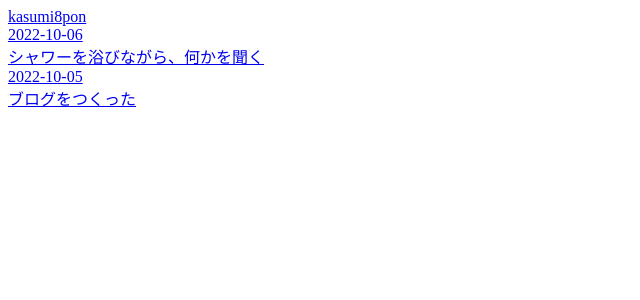
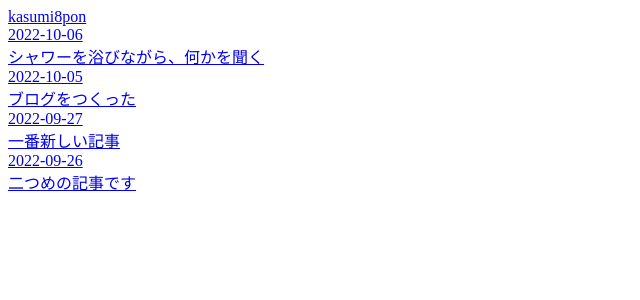
Before and after one commit to kasumi8pon/kasumi8pon.github.io, a Next.js app: page / in a window 1280 px wide. Shown: the top 300 px of the page, without its empty margins (0-640 px from the left). Built offline with nearby package versions, Linux system fonts and the light colour scheme.

Commit message:
Display unpublished post in development

```diff
--- a/lib/content-loader.ts
+++ b/lib/content-loader.ts
@@ -6,7 +6,7 @@ import fs from "fs"
 const DIRECTORY = path.join(process.cwd(), "content/posts")
 const EXTENSION = ".md"
 
-const readContentFiles = () => {
+const readContentFiles = (onlyPublished: boolean = true) => {
   const posts = fs.readdirSync(DIRECTORY)
     .filter((filename) => path.parse(filename).ext === EXTENSION)
     .map((filename) => {
@@ -16,8 +16,8 @@ const readContentFiles = () => {
         slug: path.parse(filename).name,
         ...metadata
       }
-    }).filter((post) => post.published )
-    .sort((a: Post, b: Post) => dayjs(b.date).valueOf() - dayjs(a.date).valueOf())
+    }).filter((post) => onlyPublished ? post.published : true)
+    .sort((a, b) => dayjs(b.date).valueOf() - dayjs(a.date).valueOf())
 
   return posts
 }
--- a/pages/index.tsx
+++ b/pages/index.tsx
@@ -43,7 +43,8 @@ export default function Home(props: Props) {
 }
 
 export async function getStaticProps() {
-  const posts = readContentFiles()
+  const onlyPublished = process.env.NODE_ENV === 'production'
+  const posts = readContentFiles(onlyPublished)
 
   return {
     props: {
--- a/types/metadata.d.ts
+++ b/types/metadata.d.ts
@@ -1,6 +1,6 @@
 type Metadata = {
   title: string
   date: string
-  content: string
+  description?: string
   published: boolean
 }
```
Also changed, not shown: pages/posts/[slug].tsx (+6 -6 lines).
